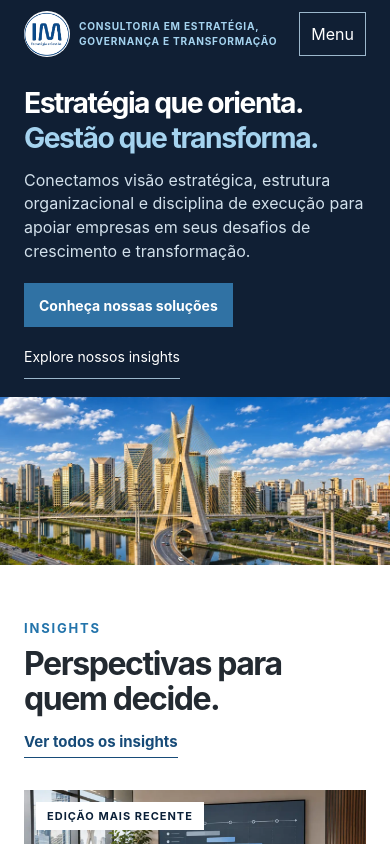
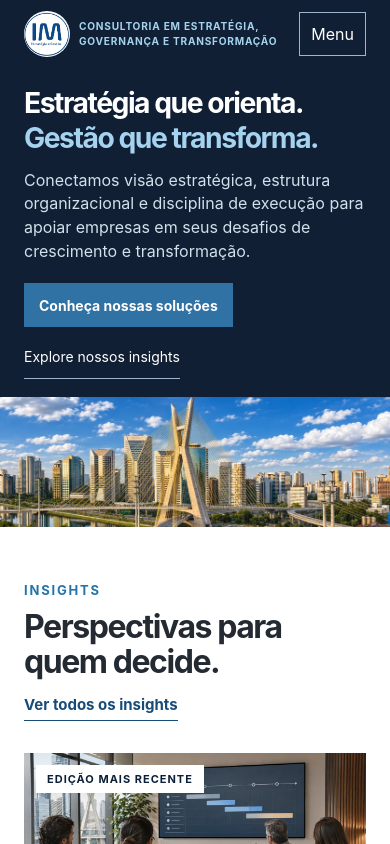
Before and after one commit to IMGestao/imgestao-site, a React (Vite) app: page / in a window 390 px wide. Shown: the top 844 px of the page. Built offline with nearby package versions, Linux system fonts and the light colour scheme.

Commit message:
Refine institutional hero to responsive 5:1 panoramic transition

```diff
--- a/src/index.css
+++ b/src/index.css
@@ -650,7 +650,8 @@ img {
 .rd-hero-intro h1 span{display:block;color:#fff}
 .rd-hero-intro h1 span:last-child{color:#a5d3ef;text-align:right;margin-top:.08em}
 .rd-hero-intro>p{max-width:31em;margin:clamp(26px,2.2vw,46px) auto 0;font-size:clamp(17px,1.59vw,33px);line-height:1.66;color:#d2e0eb}
-.rd-hero-panorama img{object-position:center 16%}
+.rd-hero-panorama{height:auto;aspect-ratio:5/1}
+.rd-hero-panorama img{object-position:center 18%}
 .rd-hero-actions{display:flex;align-items:center;justify-content:center;gap:clamp(24px,2.2vw,46px);padding-block:clamp(17px,1.2vw,26px) clamp(22px,1.9vw,40px)}
 .rd-hero-actions .rd-button{background:#3072a4;font-size:clamp(15px,1.4vw,29px);padding:clamp(14px,1.3vw,27px) clamp(22px,2vw,42px);text-align:center}
 .rd-hero-actions .rd-button:hover{background:#185d91}
@@ -661,12 +662,15 @@ img {
   .rd-header-home .rd-menu-toggle{display:block}
   .rd-header-home .rd-nav{display:none;width:100%;align-items:stretch;flex-direction:column;gap:6px;padding:10px 0 12px;white-space:normal}
   .rd-header-home .rd-nav-open{display:flex}
+  .rd-hero-panorama{aspect-ratio:4/1}
+  .rd-hero-panorama img{object-position:center 20%}
 }
 @media(max-width:860px){
   .rd-hero .rd-hero-intro h1{font-size:clamp(35px,6.5vw,58px);line-height:1.1}
   .rd-hero-intro h1 span:last-child{text-align:left;margin-top:.12em}
   .rd-hero-intro>p{margin-inline:0;max-width:36em}
-  .rd-hero-panorama img{object-position:center 25%}
+  .rd-hero-panorama{aspect-ratio:7/2}
+  .rd-hero-panorama img{object-position:center 24%}
   .rd-hero-actions{flex-wrap:wrap;justify-content:flex-start;padding-block:24px 32px;gap:20px}
 }
 @media(max-width:520px){
@@ -690,8 +694,8 @@ img {
   .rd-hero-actions .rd-button{min-height:44px;padding:10px 14px;font-size:.875rem}
   .rd-hero-actions .rd-hero-link{display:inline-flex;align-items:center;min-height:44px;font-size:.875rem;padding-block:0}
   .rd-hero-image-shell{order:2;width:100%}
-  .rd-hero-panorama{aspect-ratio:21/9}
-  .rd-hero-panorama img{object-position:center 32%}
+  .rd-hero-panorama{aspect-ratio:3/1}
+  .rd-hero-panorama img{object-position:center 29%}
 }
 
 
```
